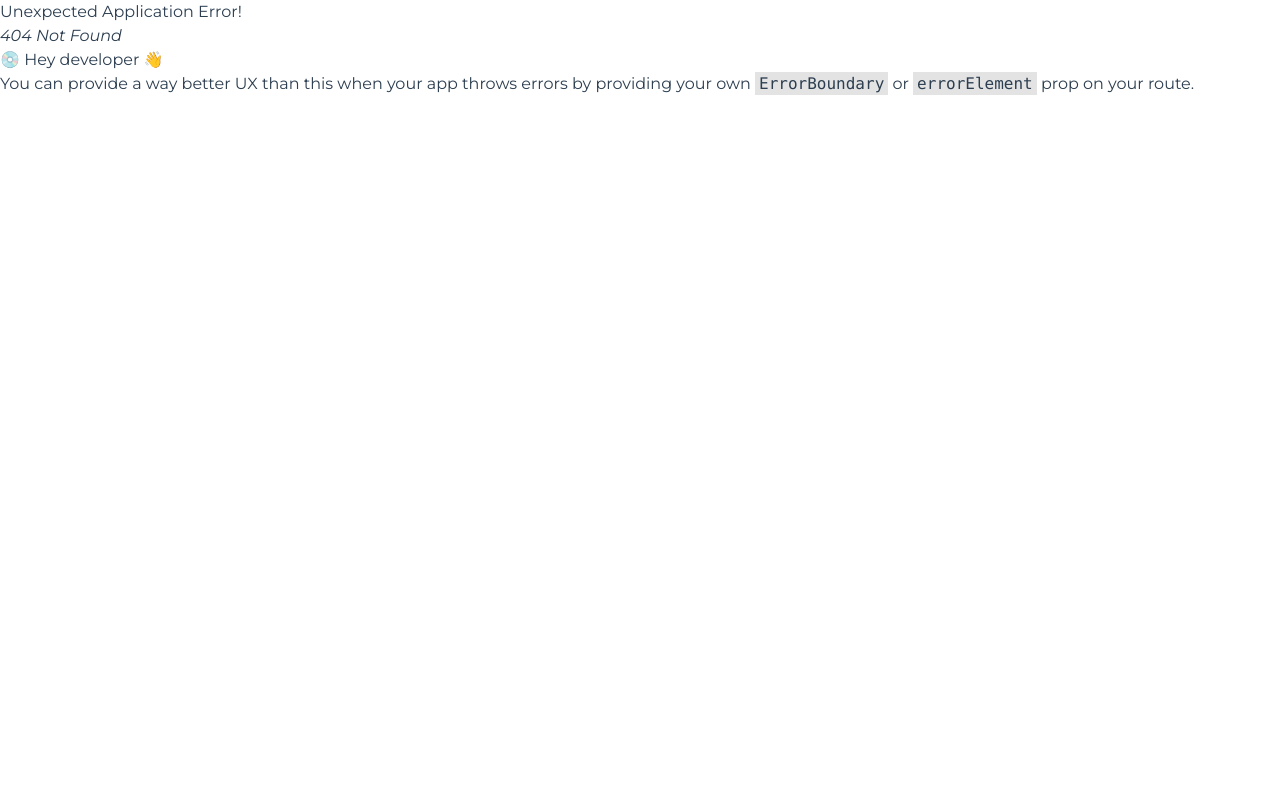
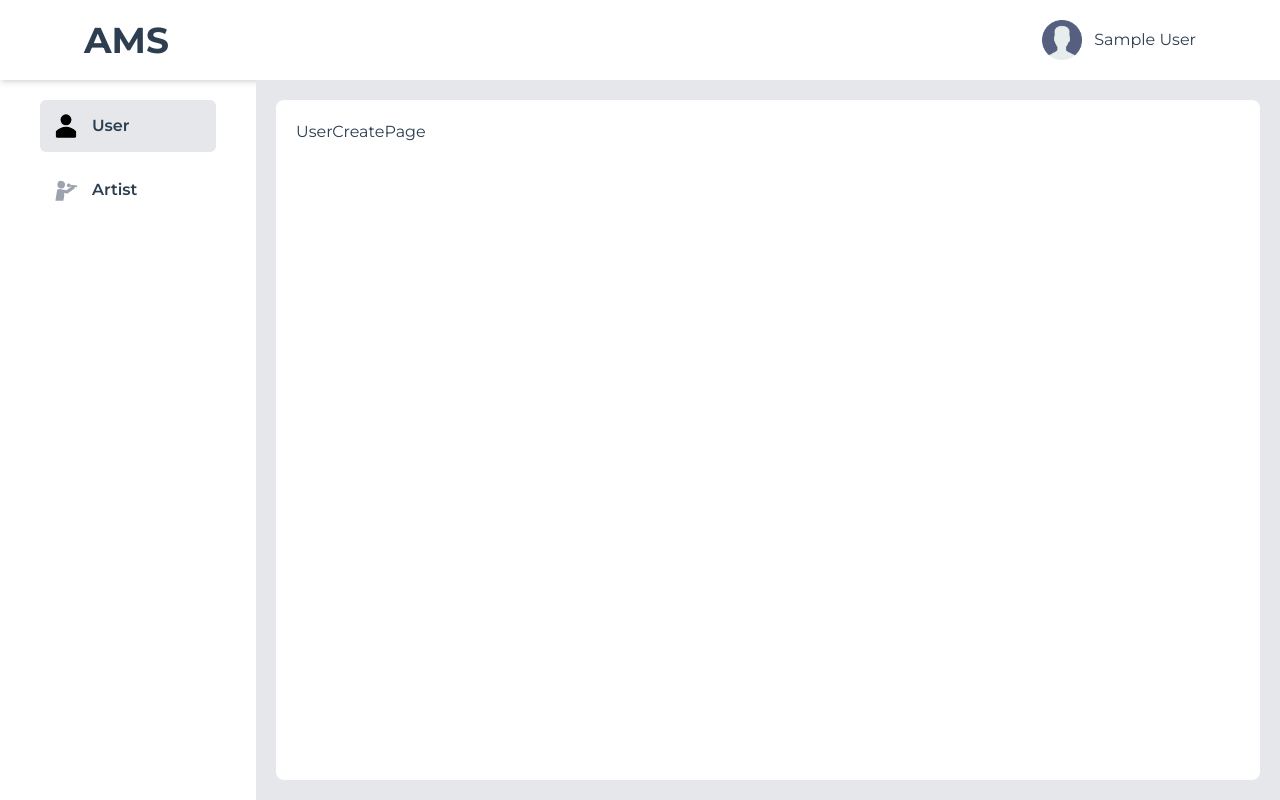
Before and after one commit to codeHar/ams, a React (Vite) app in the folder _frontend/: page /user/create/1 in a window 1280 px wide. Before the commit this address had no page. Built offline with nearby package versions, Linux system fonts and the light colour scheme; sample sign-in values are in the browser's storage.

Commit message:
worked on user crud setup and fix routing

```diff
--- a/_frontend/src/Router.tsx
+++ b/_frontend/src/Router.tsx
@@ -2,11 +2,14 @@ import { createBrowserRouter } from "react-router-dom";
 import HomePage from "./pages/HomePage";
 import LoginPage from "./pages/LoginPage";
 import RegisterPage from "./pages/RegisterPage";
-import UserPage from "./pages/UserPage";
+import UserPage from "./pages/User/UserPage";
 import ArtistPage from "./pages/Artist/ArtistPage";
 import ArtistCreatePage from "./pages/Artist/ArtistCreatePage";
 import ArtistListPage from "./pages/Artist/ArtistListPage";
 import { ProtectedRoute } from "./components/ProtectedRoute";
+import UserListPage from "./pages/User/UserListPage";
+import UserCreatePage from "./pages/User/UserCreatePage";
+import InfoPage from "./pages/InfoPage";
 
 const router = createBrowserRouter([
   {
@@ -19,7 +22,21 @@ const router = createBrowserRouter([
     children: [
       {
         index: true,
+        element: <InfoPage />,
+      },
+      {
+        path: "/user",
         element: <UserPage />,
+        children: [
+          {
+            index: true,
+            element: <UserListPage />,
+          },
+          {
+            path: "create/:id?",
+            element: <UserCreatePage />,
+          },
+        ],
       },
       {
         path: "/artist",
--- a/_frontend/src/components/NavBar.tsx
+++ b/_frontend/src/components/NavBar.tsx
@@ -1,14 +1,21 @@
 import { useContext } from "react";
 import userImg from "../assets/user.png";
 import AuthContext from "../contexts/AuthProvider";
+import { useNavigate } from "react-router-dom";
 
 const NavBar = () => {
   const { getUserName, logOut } = useContext(AuthContext);
+  const navigate = useNavigate();
 
   return (
     <nav className="p-5 shadow-md">
       <div className="container flex gap-3 justify-between items-center">
-        <h3 className="text-4xl font-bold">AMS</h3>
+        <h3
+          className="text-4xl font-bold cursor-pointer"
+          onClick={() => navigate("")}
+        >
+          AMS
+        </h3>
 
         <div className="nav-profile flex gap-3 items-center cursor-pointer relative">
           <figure>
--- a/_frontend/src/components/SideBar.tsx
+++ b/_frontend/src/components/SideBar.tsx
@@ -11,7 +11,7 @@ const sidebarRoutes: Route[] = [
   {
     title: "User",
     icon: userIcon,
-    link: "/",
+    link: "/user",
   },
   {
     title: "Artist",
@@ -26,6 +26,11 @@ const SideBar = () => {
 
   console.log({ location });
 
+  const checkActive = (link: string) => {
+    const pattern = new RegExp(`^${link}(\/.*)?$`);
+    return pattern.test(location.pathname);
+  };
+
   return (
     <div className="sidebar h-full w-1/5 shadow-md ">
       <ul className="h-full overflow-auto py-5 px-10 flex flex-col gap-3">
@@ -34,7 +39,7 @@ const SideBar = () => {
             <li
               key={"sidebar" + index}
               onClick={() => navigate(route.link)}
-              className={location.pathname === route.link ? "active" : ""}
+              className={checkActive(route.link) ? "active" : ""}
             >
               {route.icon}
               {route.title}
--- /dev/null
+++ b/_frontend/src/pages/InfoPage.tsx
@@ -0,0 +1,16 @@
+const InfoPage = () => {
+  return (
+    <div>
+      <p className="mb-3">Welcome to</p>
+      <h1 className="text-4xl font-bold mb-5">Artist Management System</h1>
+
+      <p className="max-w-[820px]">
+        Empowers administrators to efficiently handle tasks such as adding new
+        artists to the platform, modifying user accounts, updating music
+        metadata, and removing outdated content.
+      </p>
+    </div>
+  );
+};
+
+export default InfoPage;
--- /dev/null
+++ b/_frontend/src/pages/User/UserCreatePage.tsx
@@ -0,0 +1,5 @@
+const UserCreatePage = () => {
+  return <div>UserCreatePage</div>;
+};
+
+export default UserCreatePage;
--- /dev/null
+++ b/_frontend/src/pages/User/UserPage.tsx
@@ -0,0 +1,7 @@
+import { Outlet } from "react-router-dom";
+
+const UserPage = () => {
+  return <Outlet />;
+};
+
+export default UserPage;
```
Also changed, not shown: _frontend/src/pages/User/UserListPage.tsx (renamed from _frontend/src/pages/UserPage.tsx, +5 -5 lines).
